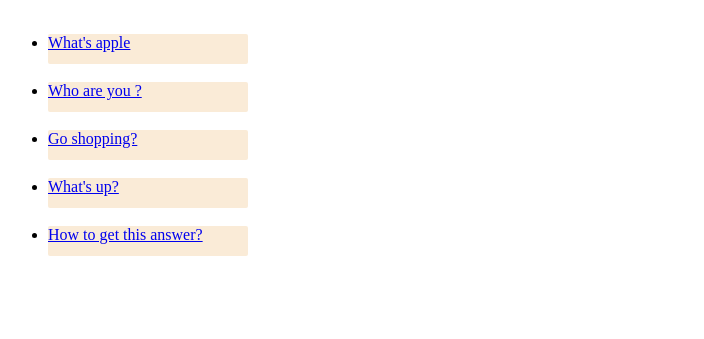
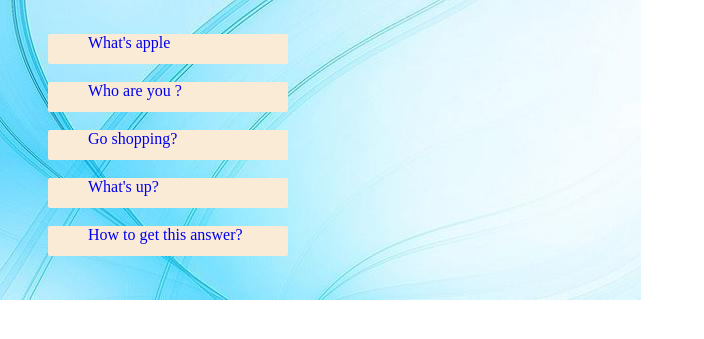
Before and after one commit to liutao910612/DEMO_django, a Django app: page /polls/ in a window 1280 px wide. Shown: the top 339 px of the page, without its empty margins (0-704 px from the left). Run offline with Django 3.2, Linux system fonts and the light colour scheme; data comes from the database, SQL or seed files in the repository.

Commit message:
Add static

```diff
--- a/polls/static/polls/style.css
+++ b/polls/static/polls/style.css
@@ -0,0 +1,12 @@
+oi a {
+    color: #1f8072;
+}
+
+body {
+    background: white url("images/background.gif") no-repeat;
+    border-radius: 10px;
+}
+
+a {
+    text-decoration: none;
+}
--- a/polls/templates/polls/index.html
+++ b/polls/templates/polls/index.html
@@ -3,15 +3,17 @@
 <head>
     <meta charset="UTF-8">
     <title>Welcome to voting system</title>
+    {% load static %}
+    <link rel="stylesheet" type="text/css" href="{% static 'polls/style.css' %}">
 </head>
 <body>
 {% if latest_question_list %}
     <ul>
         {% for question in latest_question_list %}
             <br/>
-            <li style="background-color: antiquewhite;height:30px;width: 200px;border-radius: 2px">
+            <ol style="background-color: antiquewhite;height:30px;width: 200px;border-radius: 2px">
                 <a href={% url 'polls:detail' question.id %}>{{ question.question_text }}</a>
-            </li>
+            </ol>
         {% endfor %}
     </ul>
 {% else %}
```
